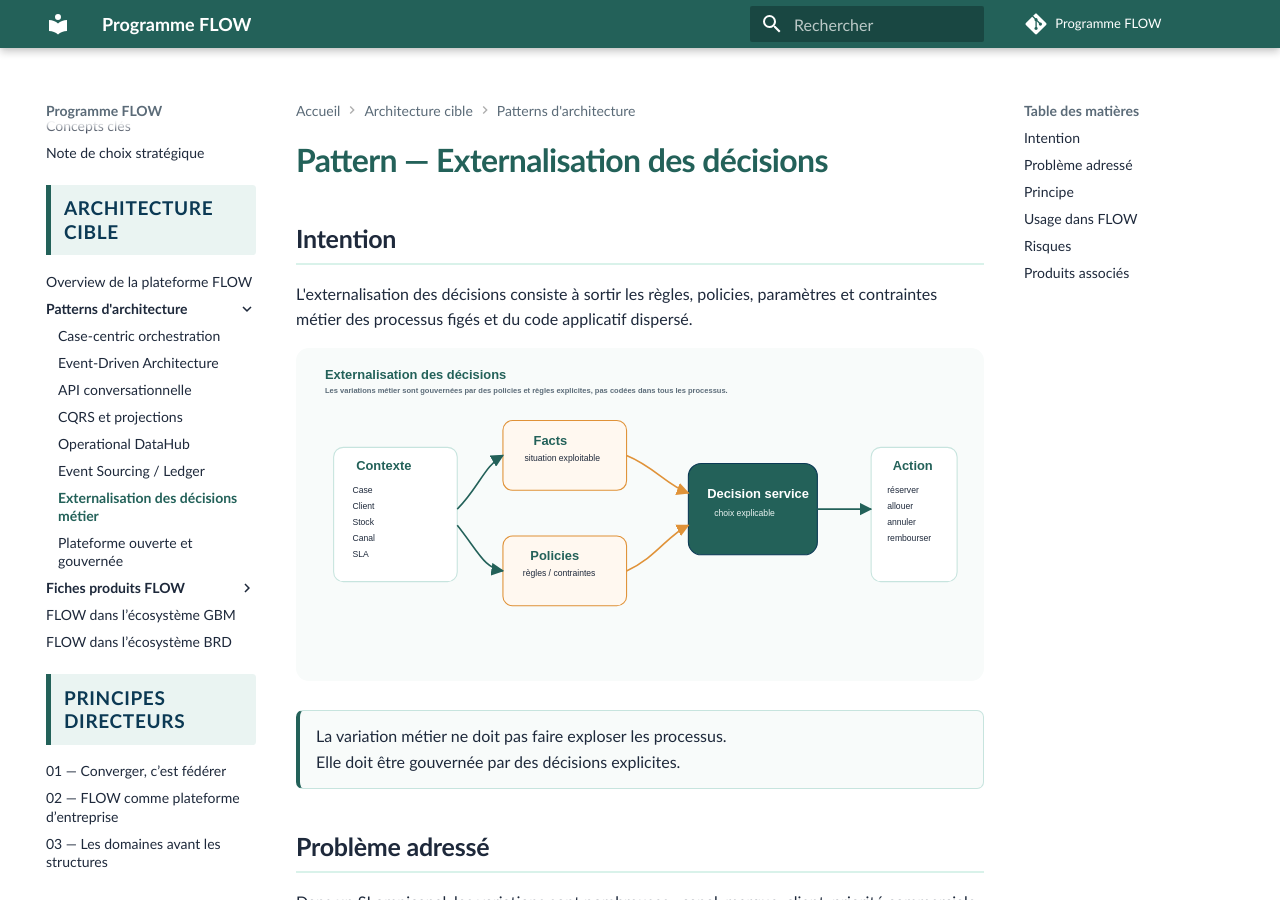
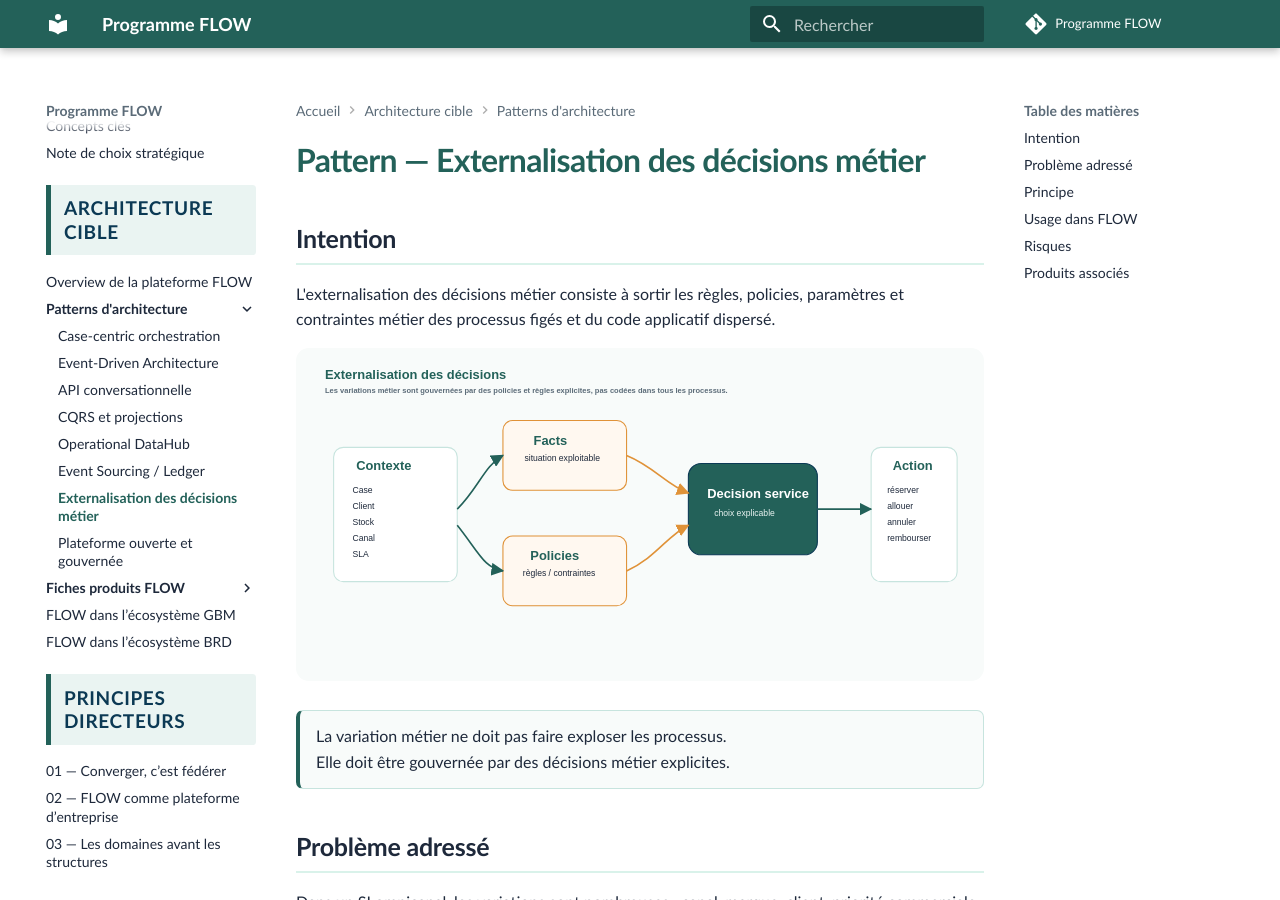
Before and after one commit to laurent-sintes/FLOW-Program, an MkDocs documentation site: the page built from docs/architecture-cible/patterns/externalisation-des-decisions.md, in a window 1280 px wide and 900 px high. Built offline with MkDocs 1.6.1 and Material for MkDocs 9.7.7, drawn with Linux system fonts in a browser that asks for light colours; comment, search, counter and statistics services are not loaded.

Commit message:
Clarifie pattern externalisation des decisions metier

```diff
--- a/docs/architecture-cible/patterns/externalisation-des-decisions.md
+++ b/docs/architecture-cible/patterns/externalisation-des-decisions.md
@@ -1,14 +1,14 @@
-# Pattern — Externalisation des décisions
+# Pattern — Externalisation des décisions métier
 
 ## Intention
 
-L'externalisation des décisions consiste à sortir les règles, policies, paramètres et contraintes métier des processus figés et du code applicatif dispersé.
+L'externalisation des décisions métier consiste à sortir les règles, policies, paramètres et contraintes métier des processus figés et du code applicatif dispersé.
 
-![Pattern — Externalisation des décisions](../../assets/images/pattern-externalisation-decisions.svg)
+![Pattern — Externalisation des décisions métier](../../assets/images/pattern-externalisation-decisions.svg)
 
 <div class="flow-conviction">
   <p>La variation métier ne doit pas faire exploser les processus.</p>
-  <p>Elle doit être gouvernée par des décisions explicites.</p>
+  <p>Elle doit être gouvernée par des décisions métier explicites.</p>
 </div>
 
 ## Problème adressé
```
